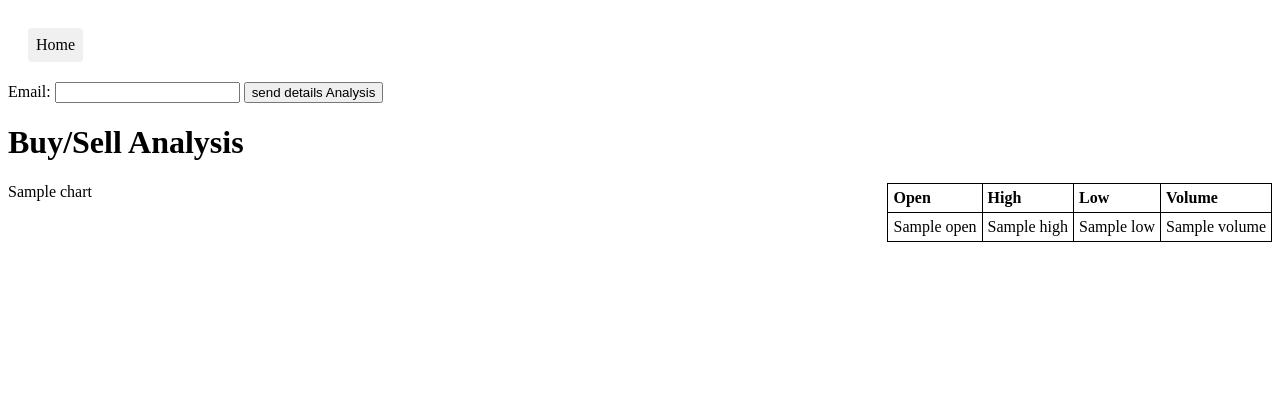
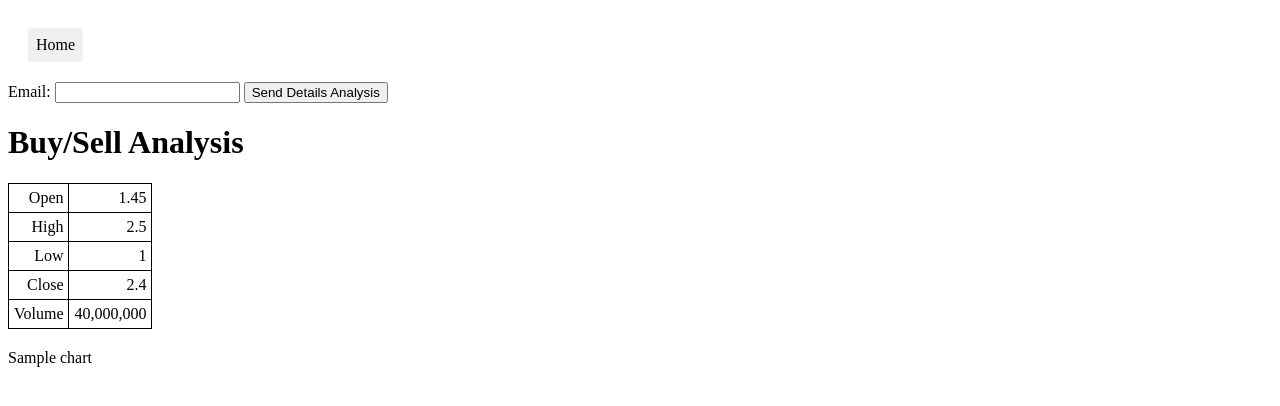
Before and after one commit to Dandata0101/mbs-Stock-signal-project, a Flask app: template templates/stock.html in a window 1280 px wide. Shown: the top 406 px of the page. Run offline with Flask 3, Linux system fonts and the light colour scheme; the template is opened without the code that fills it: most values are stand-ins (such as "Sample title", 1, 10 or a date in 2020); parts of the project's set-up code (start-up, migrations or seed data) failed here and were passed over.

Commit message:
updated chart alignment

```diff
--- a/templates/stock.html
+++ b/templates/stock.html
@@ -5,7 +5,7 @@
     <meta name="viewport" content="width=device-width, initial-scale=1.0">
     <title>{{ title }} MBS Stock Signal Project</title>
 
-    <!-- Adding some basic styling for the home link and table -->
+    <!-- Adding some basic styling for the home link, table, and chart container -->
     <style>
         .home-link {
             display: inline-block;
@@ -21,7 +21,8 @@
         .stock-data-table {
             width: auto;
             margin-bottom: 20px; /* Adjust as needed */
-            float: right; /* Align table to the right */
+            margin-left: auto; /* This will push the table to the right */
+            margin-right: 0;
         }
 
         table, th, td {
@@ -31,7 +32,11 @@
 
         th, td {
             padding: 5px;
-            text-align: left; /* Or 'right' if you prefer */
+            text-align: right; /* Aligns text to the right */
+        }
+
+        .chart-container {
+            clear: both; /* Ensures that the chart doesn't float next to the table */
         }
     </style>
 </head>
@@ -41,31 +46,39 @@
     <form action="/ty" method="get">
         <label for="email">Email:</label>
         <input type="email" id="email" name="email" required>
-        <button type="submit">send details Analysis</button>
+        <button type="submit">Send Details Analysis</button>
     </form>
 
     <h1>Buy/Sell Analysis</h1>
 
-    <!-- Table for displaying stock data -->
-    <table class="stock-data-table">
-        <tr>
-            <th>Open</th>
-            <th>High</th>
-            <th>Low</th>
-            <th>Volume</th>
-        </tr>
-        {% for row in data %}
-        <tr>
-            <td>{{ row['Open'] }}</td>
-            <td>{{ row['High'] }}</td>
-            <td>{{ row['Low'] }}</td>
-            <td>{{ row['Volume'] }}</td>
-        </tr>
-        {% endfor %}
-    </table>
+    <!-- Right-aligned table for displaying stock data -->
+    <div class="stock-data-table">
+        <table>
+            <tr>
+                <td>Open</td>
+                <td>1.45</td>
+            </tr>
+            <tr>
+                <td>High</td>
+                <td>2.5</td>
+            </tr>
+            <tr>
+                <td>Low</td>
+                <td>1</td>
+            </tr>
+            <tr>
+                <td>Close</td>
+                <td>2.4</td>
+            </tr>
+            <tr>
+                <td>Volume</td>
+                <td>40,000,000</td>
+            </tr>
+        </table>
+    </div>
 
     <!-- Chart -->
-    <div>
+    <div class="chart-container">
         {{ chart|safe }}
     </div>
 
```
